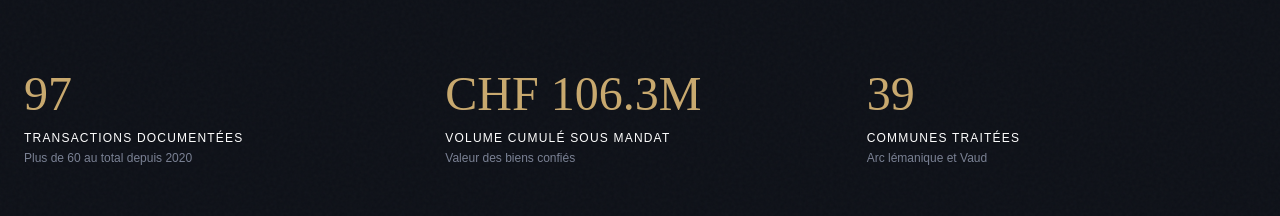
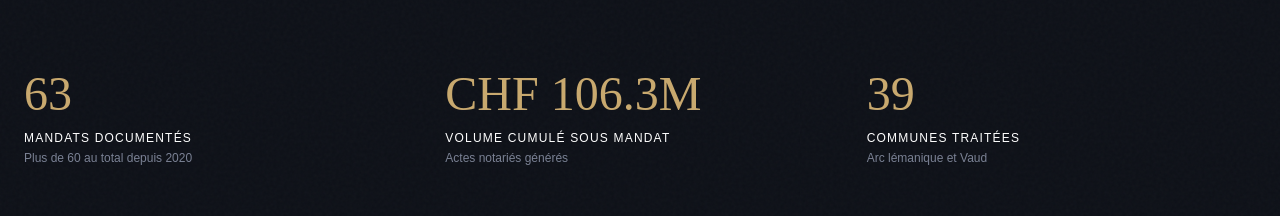
Before and after one commit to Sinseed/maison-praet, a Next.js app: page /track-record in a window 1280 px wide. Shown: the part 530-746 px from the top of the page. Built offline with nearby package versions, Linux system fonts and the light colour scheme.

Commit message:
Track Record: compteur en 'mandats' (1 par dossier, ~70) au lieu de 'transactions' avec lots

```diff
--- a/app/track-record/page.tsx
+++ b/app/track-record/page.tsx
@@ -41,13 +41,14 @@ function Stats() {
   const stats = useMemo(() => {
     // Toutes les transactions documentées : mandats actuels (avec photos) + historique (sans photos mais avec annee_vente)
     const valides = MANDATS.filter(m => m.photos.length > 0 || m.annee_vente)
-    // Compte total de transactions, en tenant compte du nombre de lots vendus
-    const totalTransactions = valides.reduce((sum, m) => sum + (m.nb_lots || 1), 0)
-    // Volume cumulé : prix réels + estimation forfaitaire pour les transactions sans prix
+    // Compteur de transactions : 1 par mandat, indépendamment du nombre de lots vendus
+    // (mode "mandats décrochés", plus modeste et lisible que "lots individuels vendus")
+    const totalTransactions = valides.length
+    // Volume cumulé : prix réels + estimation forfaitaire * nb_lots pour les sans-prix
+    // (mode "actes notariés générés", qui reflète la réalité économique des promotions)
     const volume = valides.reduce((sum, m) => {
       const n = parseInt(m.prix.replace(/'/g, '').replace(/[^\d]/g, ''))
       if (!isNaN(n) && n > 0) return sum + n
-      // Pas de prix réel : on multiplie la médiane par le nombre de lots
       return sum + ((m.nb_lots || 1) * MEDIANE_HISTORIQUE)
     }, 0)
     const communes = new Set(valides.map(m => m.lieu)).size
@@ -60,8 +61,8 @@ function Stats() {
   }
 
   const items = [
-    { label: 'Transactions documentées', value: `${stats.total}`, sub: 'Plus de 60 au total depuis 2020' },
-    { label: 'Volume cumulé sous mandat', value: `CHF ${formatChf(stats.volume)}`, sub: 'Valeur des biens confiés' },
+    { label: 'Mandats documentés', value: `${stats.total}`, sub: 'Plus de 60 au total depuis 2020' },
+    { label: 'Volume cumulé sous mandat', value: `CHF ${formatChf(stats.volume)}`, sub: 'Actes notariés générés' },
     { label: 'Communes traitées', value: `${stats.communes}`, sub: 'Arc lémanique et Vaud' },
   ]
 
```
